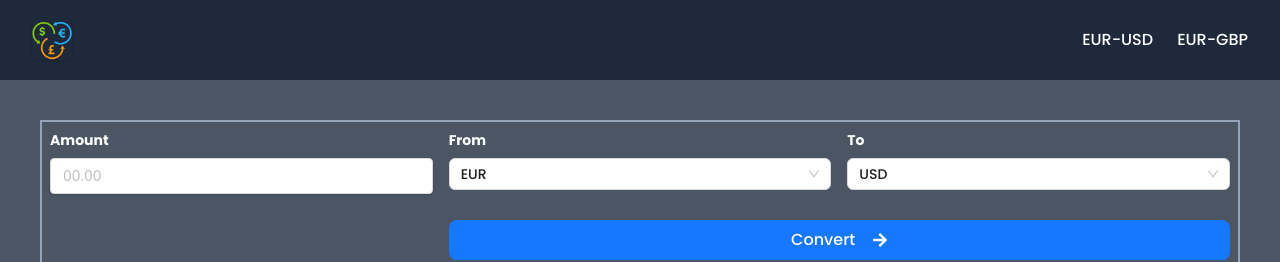
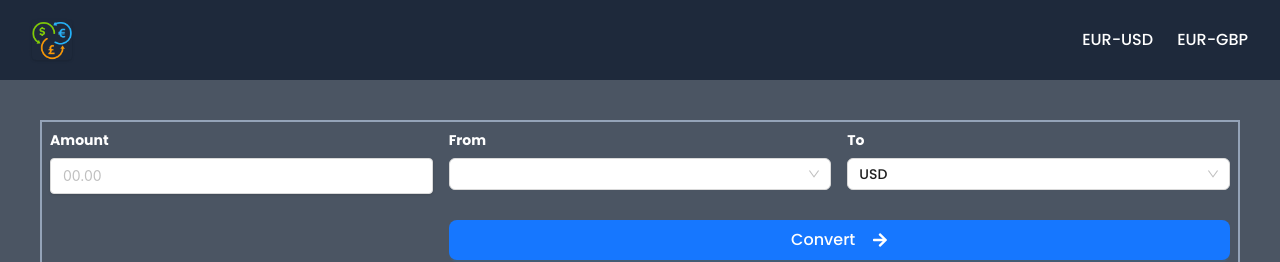
Before and after one commit to bonificial/CurrEx, a React (Create React App) app: page / in a window 1280 px wide. Shown: the top 262 px of the page. Built offline with nearby package versions, Linux system fonts and the light colour scheme.

Commit message:
Update ts interface and props for input and select

```diff
--- a/src/components/CurrexValueInput.tsx
+++ b/src/components/CurrexValueInput.tsx
@@ -5,7 +5,6 @@ import { randomString } from "../utils/contants";
 type listOptions = {
   itemLabel: string;
   itemValue: string;
-  default?: boolean;
 };
 
 interface CurrexValueInputProps {
@@ -15,7 +14,7 @@ interface CurrexValueInputProps {
   label: string;
   disabled?: boolean;
   mode?: "Select" | "Input";
-  defaultValue?: listOptions;
+  defaultValue?: string;
   dataset?: Array<listOptions>;
   value?: string ;
 
@@ -35,7 +34,6 @@ function CurrexValueInput({
   placeholder,
 }: CurrexValueInputProps) {
   const { Option } = Select;
-
   return (
     <>
       <label
@@ -46,7 +44,7 @@ function CurrexValueInput({
       </label>
       {mode == "Select" ? (
         <Select
-          defaultValue={defaultValue?.itemValue}
+          defaultValue={defaultValue}
           disabled={disabled}
           style={{ width: "100%" }}
           showSearch
```
